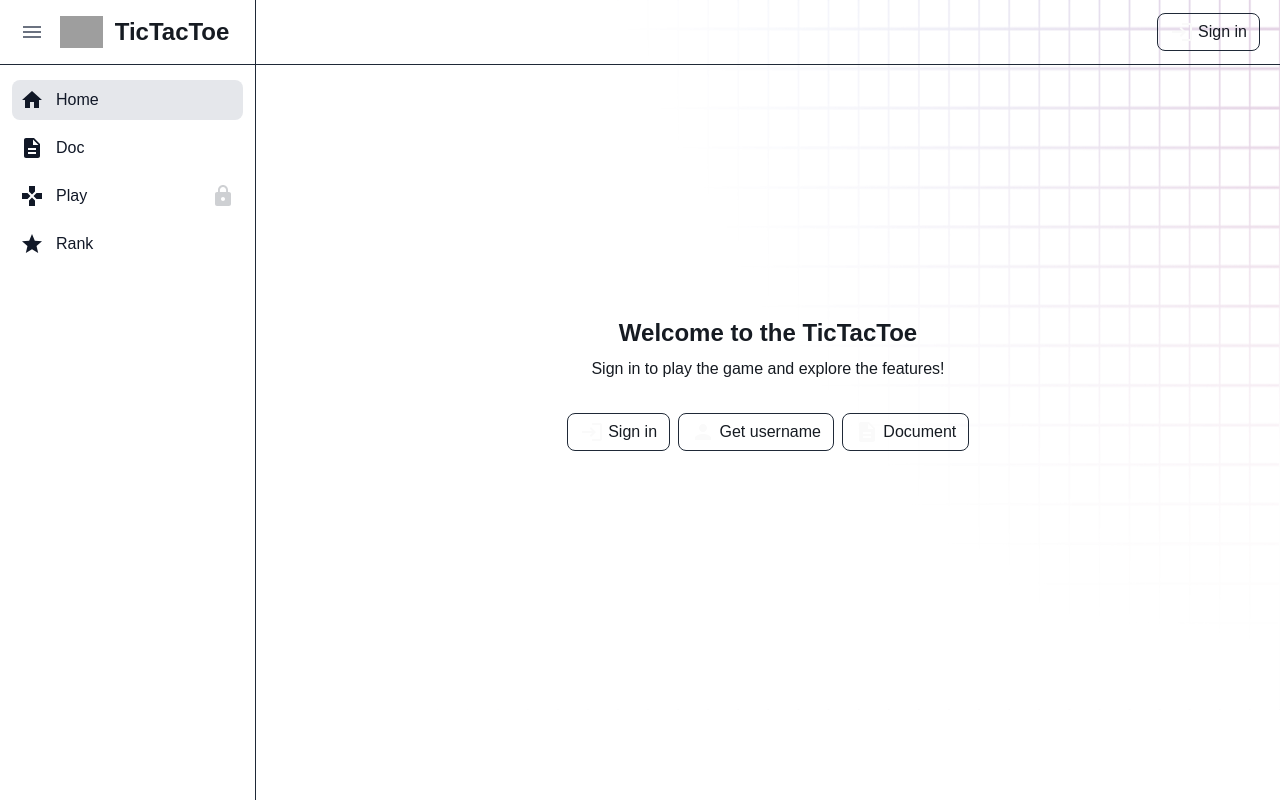
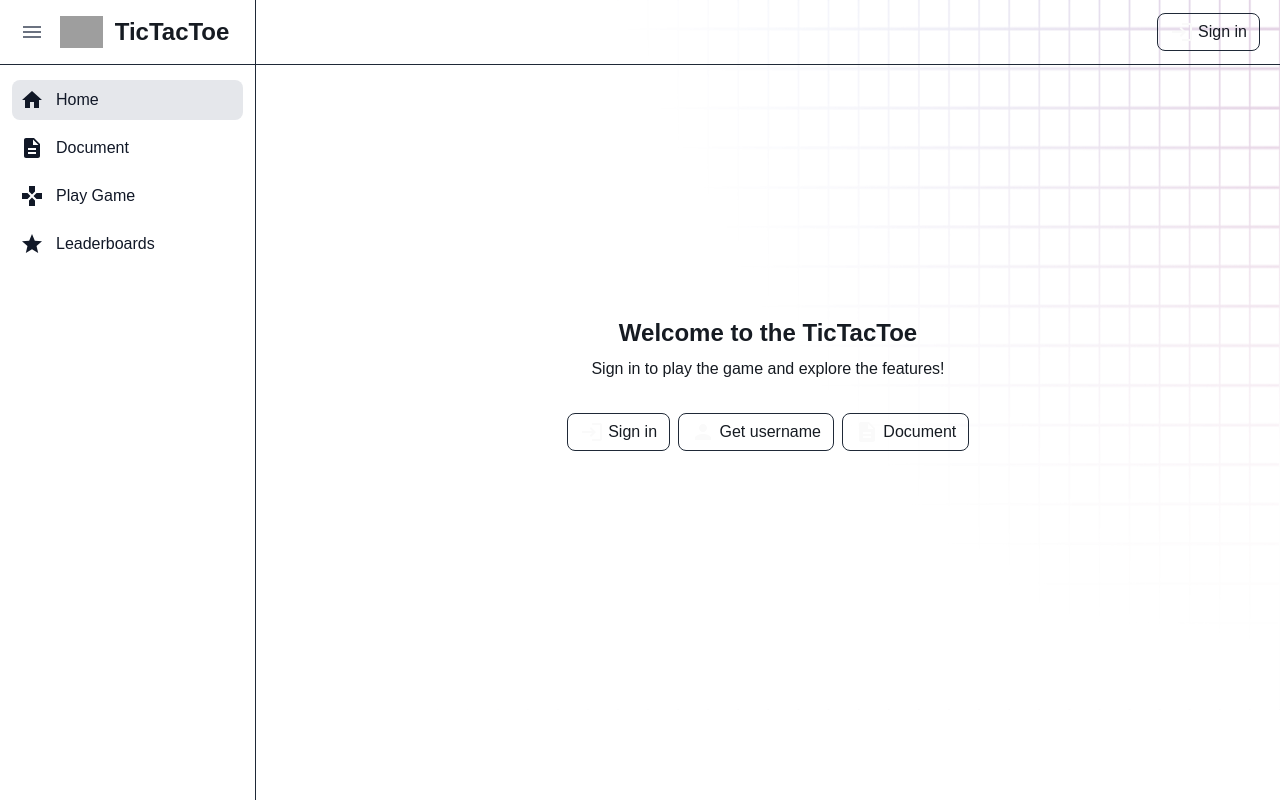
Before and after one commit to AjarnDang/Triple-T, a Next.js app: page / in a window 1280 px wide. Built offline with nearby package versions, Linux system fonts and the light colour scheme; no server answers; grey boxes are pictures that could not be loaded.

Commit message:
[UPDATE] Wording for sidebar

```diff
--- a/app/components/sidebar.tsx
+++ b/app/components/sidebar.tsx
@@ -34,17 +34,17 @@
       icon: HomeIcon,
     },
     {
-      name: "Doc",
+      name: "Document",
       link: "/doc",
       icon: DescriptionIcon,
     },
     {
-      name: "Play",
+      name: "Play Game",
       link: "/game",
       icon: GamesIcon,
     },
     {
-      name: "Rank",
+      name: "Leaderboards",
       link: "/leaderboards",
       icon: StarIcon,
     },
```
